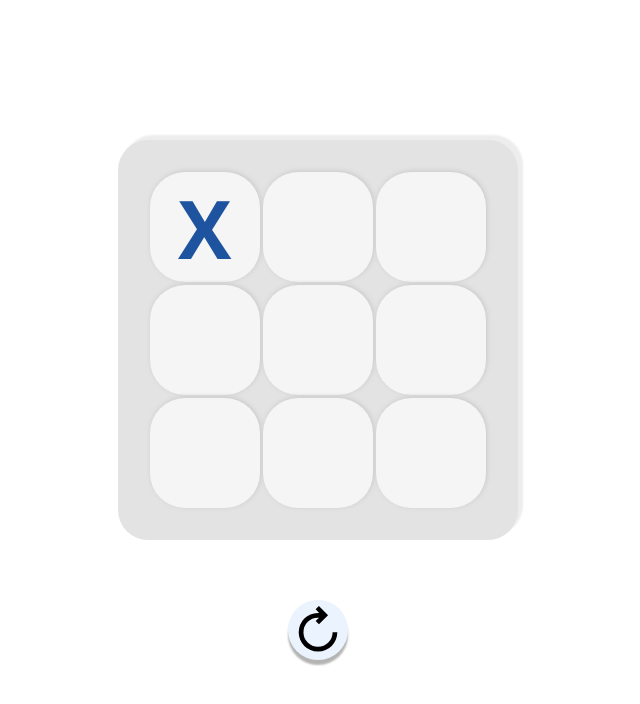
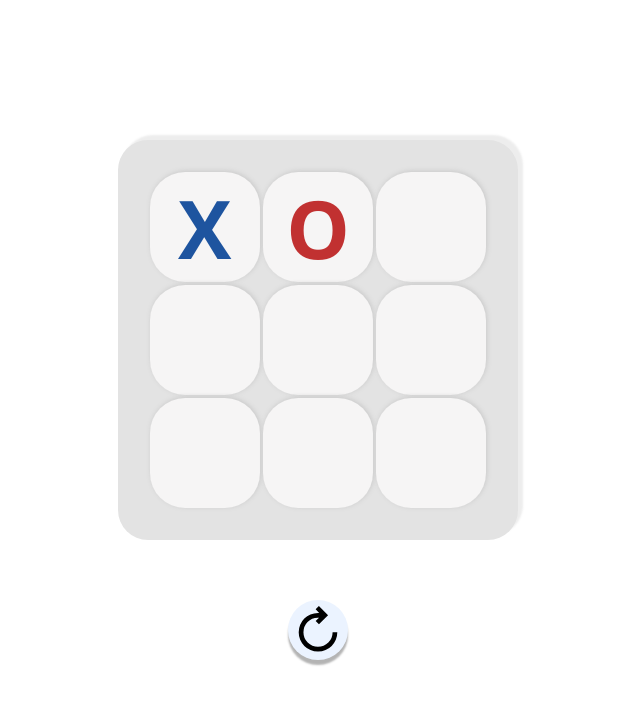
Before and after one commit to pollyblo/top-exercises, a website: page tic-tac-toe/index.html in a window 1280 px wide. Both pictures are taken after a click on the button 526 px from the left and 226 px from the top of the page. Shown: the whole page, without its empty margins (322-962 px from the left). Drawn offline with Linux system fonts and the light colour scheme.

Commit message:
trying AI implementation

```diff
--- a/tic-tac-toe/index.html
+++ b/tic-tac-toe/index.html
@@ -8,6 +8,7 @@
     <title>Document</title>
   </head>
   <body>
+    <h1>Tic-Tac-Toe</h1>
     <span class="result" id="tie-game">Tie game</span>
     <span class="result" id="x-win">X has won !</span>
     <span class="result" id="o-win">O has won !</span>
--- a/tic-tac-toe/script.js
+++ b/tic-tac-toe/script.js
@@ -145,14 +145,17 @@ const domRendering = (() => {
       gameFlow.turn = 0;
     }
   };
+
   const listenerShot = () => {
     const buttons = document.querySelectorAll('.case');
     buttons.forEach((btn) => {
       btn.addEventListener('click', (e) => {
+        let randomVal;
         if (!gameFlow.isShotPossible(e.target.value)) {
           return;
         }
         // eslint-disable-next-line no-unused-expressions
+
         if (gameFlow.turn % 2 === 0) {
           gameFlow.alterBoard(e.target.value, 'X');
           gameFlow.actualBoard[e.target.value] = 'X';
@@ -160,8 +163,15 @@ const domRendering = (() => {
           gameFlow.alterBoard(e.target.value, 'O');
           gameFlow.actualBoard[e.target.value] = 'O';
         }
-        console.log('model board', gameFlow.actualBoard);
-        gameFlow.turn += 1;
+
+        AIMove();
+        // do {
+        //   randomVal = Math.floor(Math.random() * 9);
+        // } while (
+        //   !gameFlow.isShotPossible(randomVal) &&
+        //   !gameBoard.isFull(gameFlow.actualBoard)
+        // );
+        gameFlow.turn += 2;
 
         displayBoard();
         resetGame();
@@ -186,3 +196,69 @@ const domRendering = (() => {
 
 const newGame = domRendering.displayBoard();
 const rstButton = domRendering.restartOption();
+
+function AIMove() {
+  console.log(gameFlow.actualBoard);
+  let bestScore = -Infinity;
+  let bestMove = null;
+  for (let i = 0; i < 9; i += 1) {
+    if (gameFlow.actualBoard[i] === '') {
+      gameFlow.actualBoard[i] = 'O';
+      const score = minimax(gameFlow.actualBoard, true);
+      gameFlow.actualBoard[i] = '';
+      if (score > bestScore) {
+        bestScore = score;
+        bestMove = i;
+      }
+    }
+  }
+  gameFlow.alterBoard(bestMove, 'O');
+  gameFlow.actualBoard[bestMove] = 'O';
+}
+
+let score;
+
+function minimax(board, isMax) {
+  const resultX = gameFlow.isWinning('X');
+  const resultO = gameFlow.isWinning('O');
+
+  if (resultO) {
+    const score = -1;
+    return score;
+  }
+  if (resultX) {
+    const score = 1;
+    return score;
+  }
+  if (gameBoard.isFull(board)) {
+    const score = 0;
+    return score;
+  }
+
+  if (isMax) {
+    let bestScore = -Infinity;
+    for (let i = 0; i < 9; i += 1) {
+      if (board[i] === '') {
+        board[i] = 'O';
+        const score = minimax(board, false);
+        board[i] = '';
+        if (score > bestScore) {
+          bestScore = score;
+        }
+      }
+    }
+    return bestScore;
+  }
+  let bestScore = Infinity;
+  for (let i = 0; i < 9; i += 1) {
+    if (board[i] === '') {
+      board[i] = 'X';
+      const score = minimax(board, true);
+      board[i] = '';
+      if (score < bestScore) {
+        bestScore = score;
+      }
+    }
+  }
+  return bestScore;
+}
--- a/tic-tac-toe/style.css
+++ b/tic-tac-toe/style.css
@@ -33,6 +33,12 @@ main {
   box-shadow: 5px -5px 2px rgba(121, 121, 121, 0.137);
 }
 
+h1 {
+  display: none;
+  position: fixed;
+  top: 50px;
+}
+
 #container {
   display: grid;
   grid-template-columns: repeat(3, 1fr);
@@ -55,7 +61,7 @@ main {
 
 .result {
   position: absolute;
-  top: 120px;
+  top: 20px;
   font-size: 2.5rem;
 }
 
```
